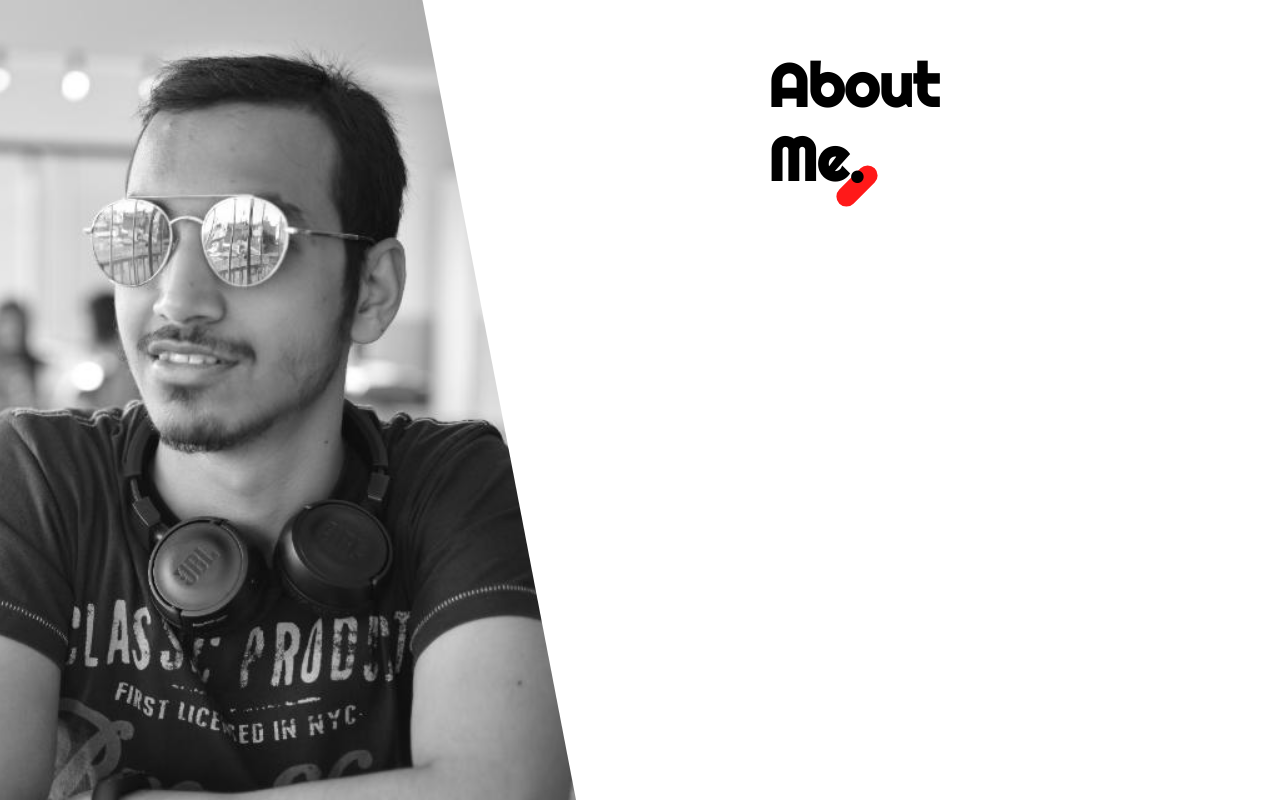
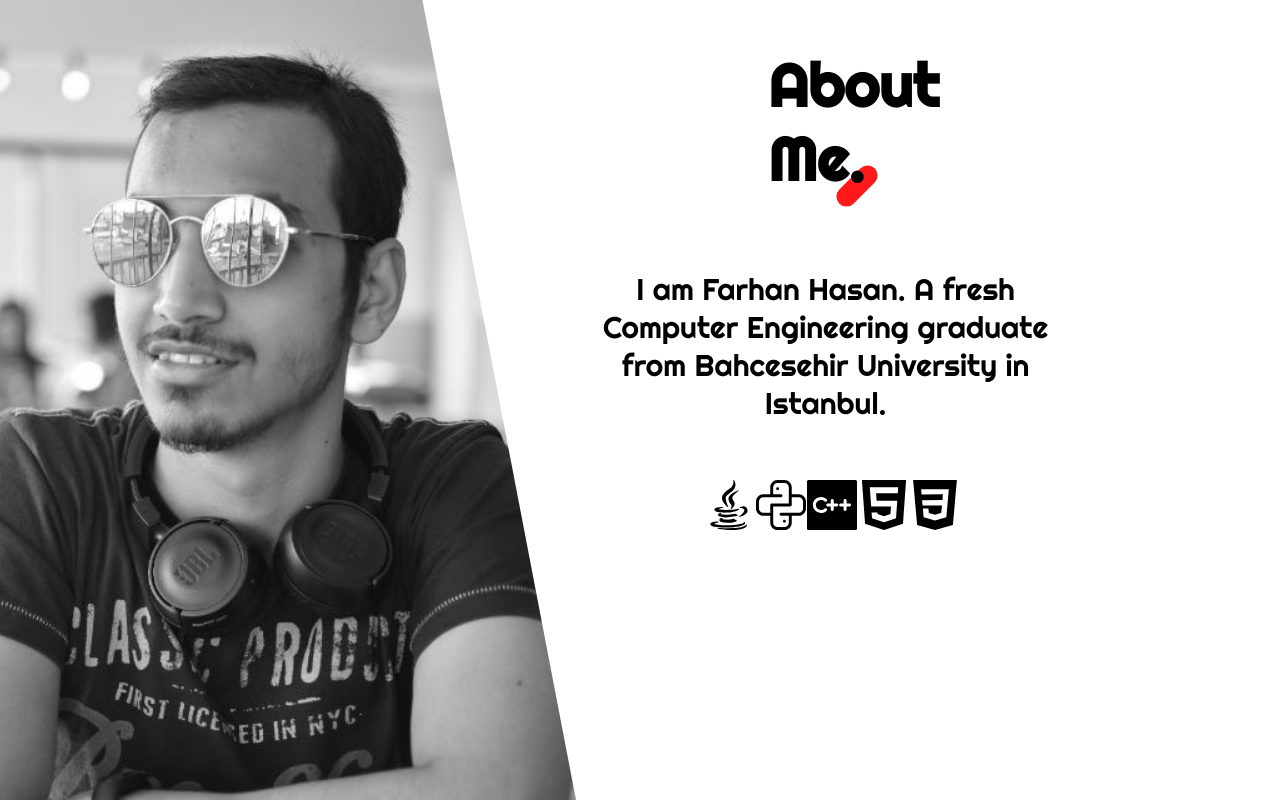
Before and after one commit to hasanfarhan33/Personal-Website, a plain HTML site: page about.html in a window 1280 px wide. Drawn offline with Linux system fonts and the light colour scheme.

Commit message:
Added content to about page

```diff
--- a/about.css
+++ b/about.css
@@ -28,3 +28,46 @@ h1 {
   background-image: url("./Profile\ Picture.jpg");
   clip-path: polygon(0 0, 80% 0, 100% 100%, 20% 100%);
 }
+
+.infoContainer {
+  /* background-color: red; */
+  position: absolute;
+  left: 47%;
+  top: 30%;
+  width: 35%;
+  height: 20%;
+  text-align: center;
+}
+
+p {
+  font-size: 30px;
+  font-family: "Righteous";
+}
+
+.languages {
+  /* color: rgb(10, 10, 10); */
+  position: absolute;
+  left: 55%;
+  top: 60%;
+  width: 20%;
+  border-bottom: 0 solid rgba(255, 0, 0, 0.9);
+  border-bottom-left-radius: 5px;
+  border-bottom-right-radius: 5px;
+  display: flex;
+  justify-content: space-between;
+  align-items: center;
+  transition: 0.1s;
+}
+
+.languages:hover {
+  border-bottom: 5px solid rgba(255, 0, 0, 0.9);
+}
+
+.languages .java,
+.languages .HTML,
+.languages .python,
+.languages .CSS,
+.languages .CPlusPlus {
+  width: 50px;
+  margin-bottom: 15px;
+}
--- a/about.html
+++ b/about.html
@@ -14,6 +14,17 @@
     <h1>About <br>Me.</h1>
     <div class="line"></div>
     <div class="imageContainer"></div>
-    <!-- <p>I am Farhan Hasan. A recent Computer Engineering graduate from Bahcesehir University in Istanbul. I have a good grasp at coding, worked on many mobile applications using Flutter and React. I am really passionate about Web Development and want to develop beautiful websites.</p> -->
+    <div class=infoContainer>
+        <p>I am Farhan Hasan. A fresh Computer Engineering graduate from Bahcesehir University in Istanbul.</p>
+    </div>
+
+    <div class="languages">
+        <img class= "java" src="./Icons/java.svg" alt="Java Icon">
+        <img class="python" src="./Icons/python.svg" alt="Python Icon">
+        <img class="CPlusPlus"src="./Icons/c-logo.svg" alt="C Plus Plus Icon">
+        <img class="HTML" src="./Icons/html.svg" alt="HTML Icon">
+        <img class="CSS" src="./Icons/css-3.svg" alt="CSS Icon">
+    </div>
+
 </body>
 </html>
```
Also changed, not shown: Icons/c-logo.svg (added), Icons/css-3.svg (added), Icons/html.svg (added), Icons/java.svg (added), Icons/python.svg (added).
